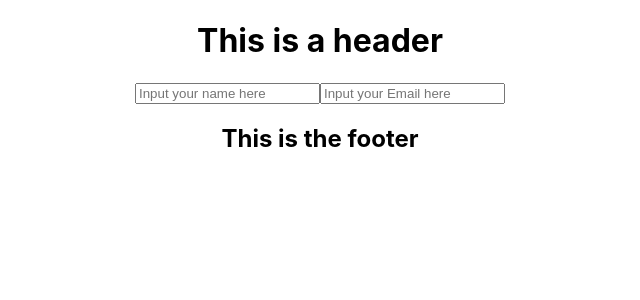
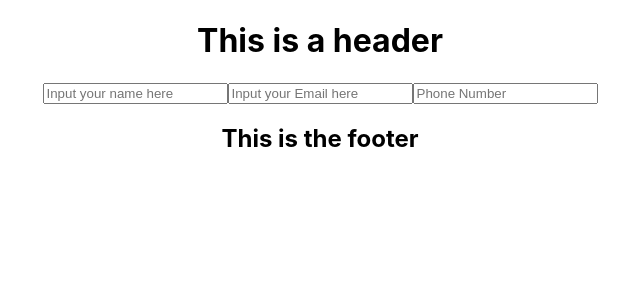
Before and after one commit to Dylaan94/cv-application, a React (Create React App) app: page / in a window 1280 px wide. Shown: the top 300 px of the page, without its empty margins (320-960 px from the left). Built offline with nearby package versions, Linux system fonts and the light colour scheme.

Commit message:
destructed props

```diff
--- a/src/components/CVForm/EmailInput.js
+++ b/src/components/CVForm/EmailInput.js
@@ -1,6 +1,8 @@
 import React from "react";
 
-const EmailInput = ({ value, handleInput }) => {
+const EmailInput = (props) => {
+  const { value, handleInput } = props
+
   return (
     <input
       type="text"
--- a/src/components/CVForm/NameInput.js
+++ b/src/components/CVForm/NameInput.js
@@ -1,6 +1,8 @@
 import React from "react";
 
-const NameInput = ({ value, handleInput }) => {
+const NameInput = (props) => {
+  const { value, handleInput } = props
+
   return (
     <input
       type="text"
--- /dev/null
+++ b/src/components/CVForm/PhoneInput.js
@@ -0,0 +1,17 @@
+import React from "react";
+
+const PhoneInput = (props) => {
+  const { value, handleInput } = props;
+
+  return (
+    <input
+      type="text"
+      placeholder="Phone Number"
+      value={value}
+      onChange={handleInput}
+      name="phone"
+    ></input>
+  );
+};
+
+export default PhoneInput;
--- a/src/components/Main.js
+++ b/src/components/Main.js
@@ -4,6 +4,7 @@ import RenderEdu from "./CVForm/RenderEdu";
 
 import NameInput from "./CVForm/NameInput";
 import EmailInput from "./CVForm/EmailInput";
+import PhoneInput from "./CVForm/PhoneInput";
 
 class Main extends Component {
   constructor(props) {
@@ -11,6 +12,7 @@ class Main extends Component {
     this.state = {
       name: "",
       email: "",
+      phone: "",
     };
     this.handleInputChange = this.handleInputChange.bind(this);
   }
@@ -21,7 +23,7 @@ class Main extends Component {
     this.setState({
       [key]: value,
     });
-    console.log(this.state)
+    console.log(this.state);
   }
 
   render() {
@@ -35,6 +37,10 @@ class Main extends Component {
           value={this.state.email}
           handleInput={this.handleInputChange}
         ></EmailInput>
+        <PhoneInput
+          value={this.state.phone}
+          handleInput={this.handleInputChange}
+        ></PhoneInput>
       </div>
     );
   }
```
